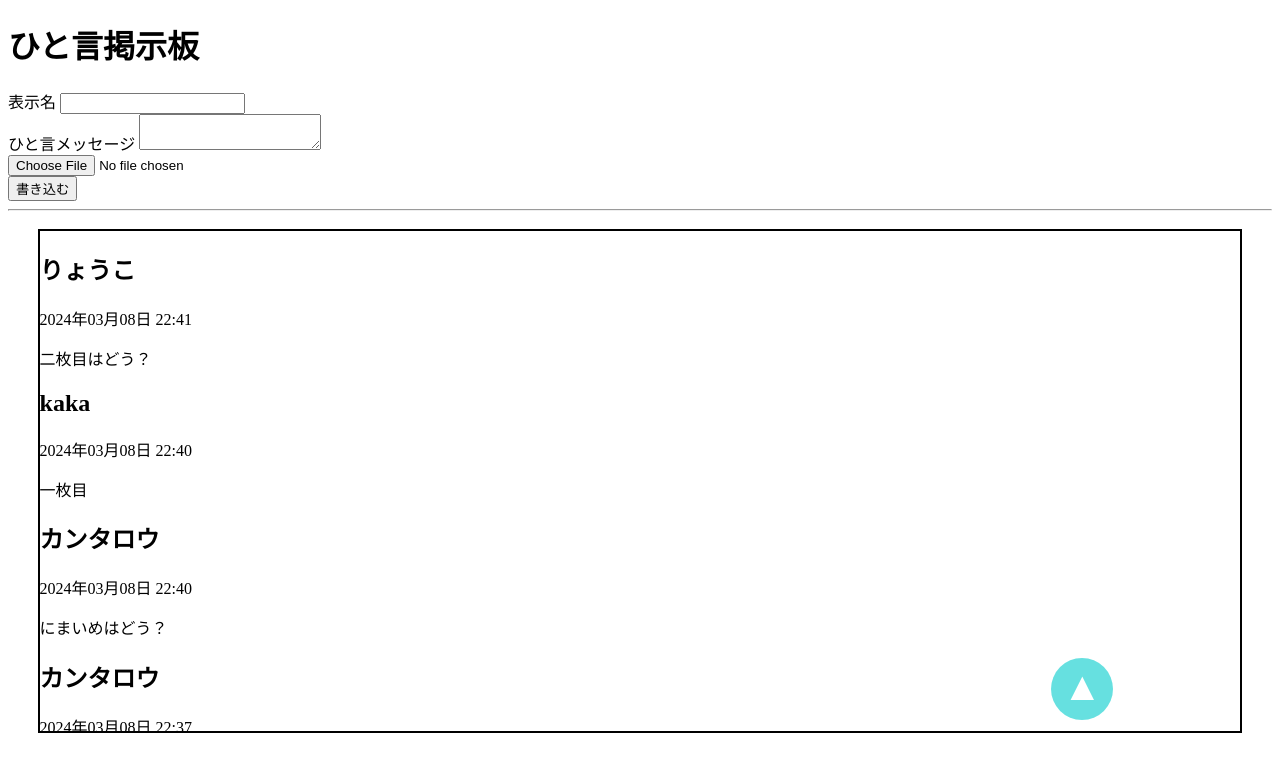
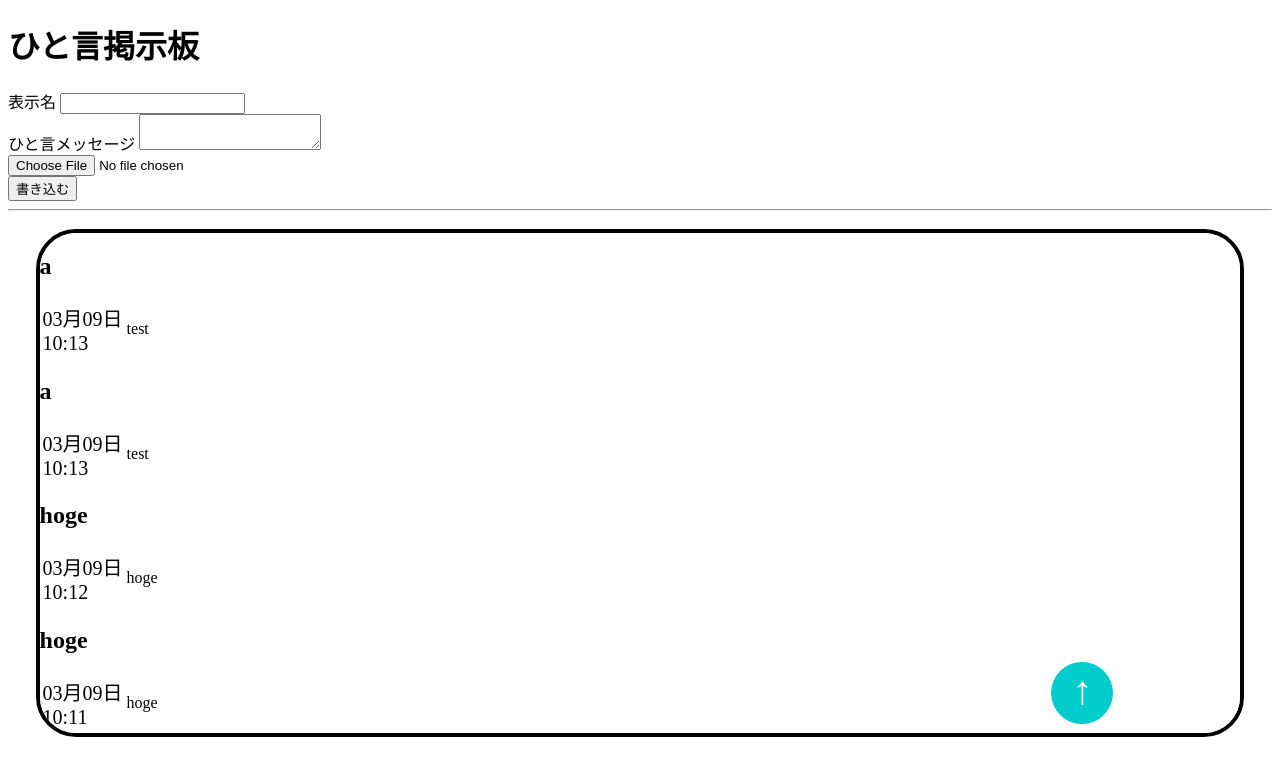
Before and after one commit to Hacker-Davidson/BBS, a PHP site: page / in a window 1280 px wide. Shown: the top 777 px of the page. Run offline with PHP 8.4, Linux system fonts and the light colour scheme.

Commit message:
feature:cssでスタイル調整

```diff
--- a/index.php
+++ b/index.php
@@ -90,8 +90,14 @@ if( $file_handle = fopen(FILENAME,'r') ) {
 <meta charset="utf-8">
 <title>ひと言掲示板</title>
 <style>
-    #box{overflow-y:scroll;height:500px;background:#FFF;width:95%;right:0;left:0;margin:auto;top:10px;position:relative;border:solid 2px #000;}
-    #moveBtn{font-size:40px;color:#FFF;background-color:#00CCCC;right:0;left:35%;bottom:65px;margin:auto;padding:5px;position:relative;border-radius:100%;text-align:center;height:52px;width:52px;z-index:2;opacity:0.6;}
+    #box{overflow-y:scroll;height:500px;background:#FFF;width:95%;right:0;left:0;margin:auto;top:10px;position:relative;border:solid 4px #000;border-radius:40px;}
+    #moveBtn{
+        font-size:40px;color:#FFF;background-color:#00CCCC;
+        right:0;left:35%;bottom:65px;margin:auto;padding:5px;position:relative;border-radius:100%;text-align:center;height:52px;width:52px;z-index:2;}
+    .showImg{
+        width:35%;
+    }
+    .time{font-size:20px;}
 </style>
 </head>
 <body>
@@ -126,28 +132,30 @@ if( $file_handle = fopen(FILENAME,'r') ) {
     <!-- ここに投稿されたメッセージを表示 -->
     <?php if( !empty($message_array) ): ?>
     <?php foreach( $message_array as $value ): ?>
-    <article>
-        <div class="info">
-            <h2><?php echo $value['view_name']; ?></h2>
-            <time><?php echo date('Y年m月d日 H:i', strtotime($value['post_date'])); ?></time>
-        </div>
-        <p><?php echo $value['message']; ?></p>
-        <!--メッセージを表示しているところ-->
-        <p><?php if(!empty($MSG)) echo $MSG;?>
+    <table>
+        <h2><?php echo $value['view_name']; ?></h2>
+        <td>
+            <time class="time"><!--時間-->
+                <?php echo date('m月d日', strtotime($value['post_date'])); ?><br>
+                <?php echo date('H:i', strtotime($value['post_date'])); ?>
+            </time>
+        </td>
+        <td><?php echo $value['message']; ?></td><!--メッセージを表示しているところ-->
+        <!--画像を表示している箇所-->
+        <td>
+            <!--<?php if(!empty($MSG)) echo $MSG;?>--><!--画像のファイル名, 後で削除-->
 
-        <!--画像を表示している箇所-->
-        <?php
-            if(!empty($img_path)){;?>
-                <img src = "<?php echo $value['img_data'];?>" alt="">
-                <?php
-            };
-            ?></p>
-    </article>
+            <?php if(!empty($img_path)){;?>
+                <img class="showImg" src = "<?php echo $value['img_data'];?>" alt="">
+            <?php }; ?>
+        </td>
+
+    </table>
     <?php endforeach; ?>
     <?php endif; ?>
 </div>
 
-<p id="moveBtn" onclick="moveTop()">▲</p>
+<p id="moveBtn" onclick="moveTop()">↑</p><!--スクロール用ボタン-->
 <script>
     let box=document.getElementById("box");
     let topBtn=class{
--- a/message.txt
+++ b/message.txt
@@ -4,3 +4,35 @@
 'カンタロウ','にまいめはどう？','2024-03-08 22:40:44','images_after/IMG_3231.JPG'
 'kaka','一枚目','2024-03-08 22:40:58','images_after/IMG_3231.JPG'
 'りょうこ','二枚目はどう？','2024-03-08 22:41:19','images_after/IMG_3240.JPG'
+'hoge','hoge','2024-03-08 22:46:18','images_after/0C940A03-1BB4-4CD5-AE20-E1D53A5B34C3_4_5005_c.jpeg'
+'hoge','hoge','2024-03-09 09:17:20','images_after/0C940A03-1BB4-4CD5-AE20-E1D53A5B34C3_4_5005_c.jpeg'
+'hoge','hoge','2024-03-09 10:01:54','images_after/0C940A03-1BB4-4CD5-AE20-E1D53A5B34C3_4_5005_c.jpeg'
+'hoge','hoge','2024-03-09 10:02:02','images_after/0C940A03-1BB4-4CD5-AE20-E1D53A5B34C3_4_5005_c.jpeg'
+'hoge','hoge','2024-03-09 10:02:17','images_after/0C940A03-1BB4-4CD5-AE20-E1D53A5B34C3_4_5005_c.jpeg'
+'hoge','hoge','2024-03-09 10:02:19','images_after/0C940A03-1BB4-4CD5-AE20-E1D53A5B34C3_4_5005_c.jpeg'
+'hoge','hoge','2024-03-09 10:03:51','images_after/0C940A03-1BB4-4CD5-AE20-E1D53A5B34C3_4_5005_c.jpeg'
+'hoge','hoge','2024-03-09 10:03:55','images_after/0C940A03-1BB4-4CD5-AE20-E1D53A5B34C3_4_5005_c.jpeg'
+'hoge','hoge','2024-03-09 10:03:55','images_after/0C940A03-1BB4-4CD5-AE20-E1D53A5B34C3_4_5005_c.jpeg'
+'hoge','hoge','2024-03-09 10:04:40','images_after/0C940A03-1BB4-4CD5-AE20-E1D53A5B34C3_4_5005_c.jpeg'
+'hoge','hoge','2024-03-09 10:05:17','images_after/0C940A03-1BB4-4CD5-AE20-E1D53A5B34C3_4_5005_c.jpeg'
+'hoge','hoge','2024-03-09 10:05:29','images_after/0C940A03-1BB4-4CD5-AE20-E1D53A5B34C3_4_5005_c.jpeg'
+'hoge','hoge','2024-03-09 10:05:53','images_after/0C940A03-1BB4-4CD5-AE20-E1D53A5B34C3_4_5005_c.jpeg'
+'hoge','hoge','2024-03-09 10:06:04','images_after/0C940A03-1BB4-4CD5-AE20-E1D53A5B34C3_4_5005_c.jpeg'
+'hoge','hoge','2024-03-09 10:06:33','images_after/0C940A03-1BB4-4CD5-AE20-E1D53A5B34C3_4_5005_c.jpeg'
+'hoge','hoge','2024-03-09 10:07:06','images_after/0C940A03-1BB4-4CD5-AE20-E1D53A5B34C3_4_5005_c.jpeg'
+'hoge','hoge','2024-03-09 10:08:50','images_after/0C940A03-1BB4-4CD5-AE20-E1D53A5B34C3_4_5005_c.jpeg'
+'hoge','hoge','2024-03-09 10:09:28','images_after/0C940A03-1BB4-4CD5-AE20-E1D53A5B34C3_4_5005_c.jpeg'
+'hoge','hoge','2024-03-09 10:09:39','images_after/0C940A03-1BB4-4CD5-AE20-E1D53A5B34C3_4_5005_c.jpeg'
+'hoge','hoge','2024-03-09 10:09:40','images_after/0C940A03-1BB4-4CD5-AE20-E1D53A5B34C3_4_5005_c.jpeg'
+'hoge','hoge','2024-03-09 10:09:41','images_after/0C940A03-1BB4-4CD5-AE20-E1D53A5B34C3_4_5005_c.jpeg'
+'hoge','hoge','2024-03-09 10:10:17','images_after/0C940A03-1BB4-4CD5-AE20-E1D53A5B34C3_4_5005_c.jpeg'
+'hoge','hoge','2024-03-09 10:10:51','images_after/0C940A03-1BB4-4CD5-AE20-E1D53A5B34C3_4_5005_c.jpeg'
+'hoge','hoge','2024-03-09 10:11:01','images_after/0C940A03-1BB4-4CD5-AE20-E1D53A5B34C3_4_5005_c.jpeg'
+'hoge','hoge','2024-03-09 10:11:05','images_after/0C940A03-1BB4-4CD5-AE20-E1D53A5B34C3_4_5005_c.jpeg'
+'hoge','hoge','2024-03-09 10:11:06','images_after/0C940A03-1BB4-4CD5-AE20-E1D53A5B34C3_4_5005_c.jpeg'
+'hoge','hoge','2024-03-09 10:11:08','images_after/0C940A03-1BB4-4CD5-AE20-E1D53A5B34C3_4_5005_c.jpeg'
+'hoge','hoge','2024-03-09 10:11:38','images_after/0C940A03-1BB4-4CD5-AE20-E1D53A5B34C3_4_5005_c.jpeg'
+'hoge','hoge','2024-03-09 10:11:59','images_after/0C940A03-1BB4-4CD5-AE20-E1D53A5B34C3_4_5005_c.jpeg'
+'hoge','hoge','2024-03-09 10:12:42','images_after/0C940A03-1BB4-4CD5-AE20-E1D53A5B34C3_4_5005_c.jpeg'
+'a','test','2024-03-09 10:13:21','images_after/7093F95E-4FB6-4E4D-9B51-3EC39517AD10_4_5005_c.jpeg'
+'a','test','2024-03-09 10:13:26','images_after/7093F95E-4FB6-4E4D-9B51-3EC39517AD10_4_5005_c.jpeg'
```
Also changed, not shown: images_after/0C940A03-1BB4-4CD5-AE20-E1D53A5B34C3_4_5005_c.jpeg (added), images_after/7093F95E-4FB6-4E4D-9B51-3EC39517AD10_4_5005_c.jpeg (added).
